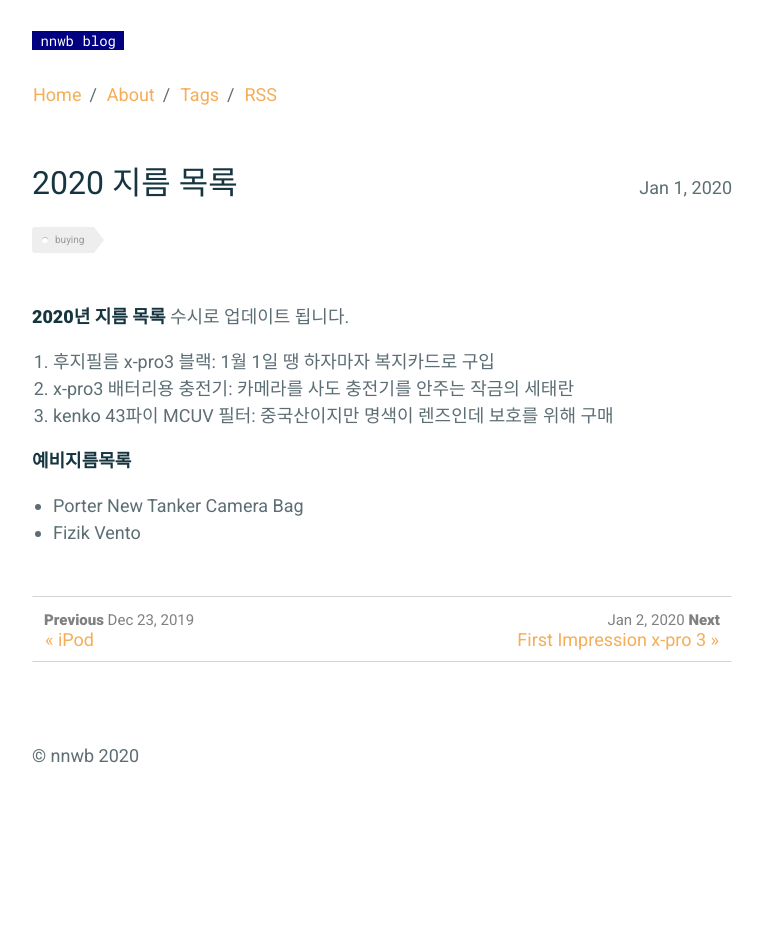
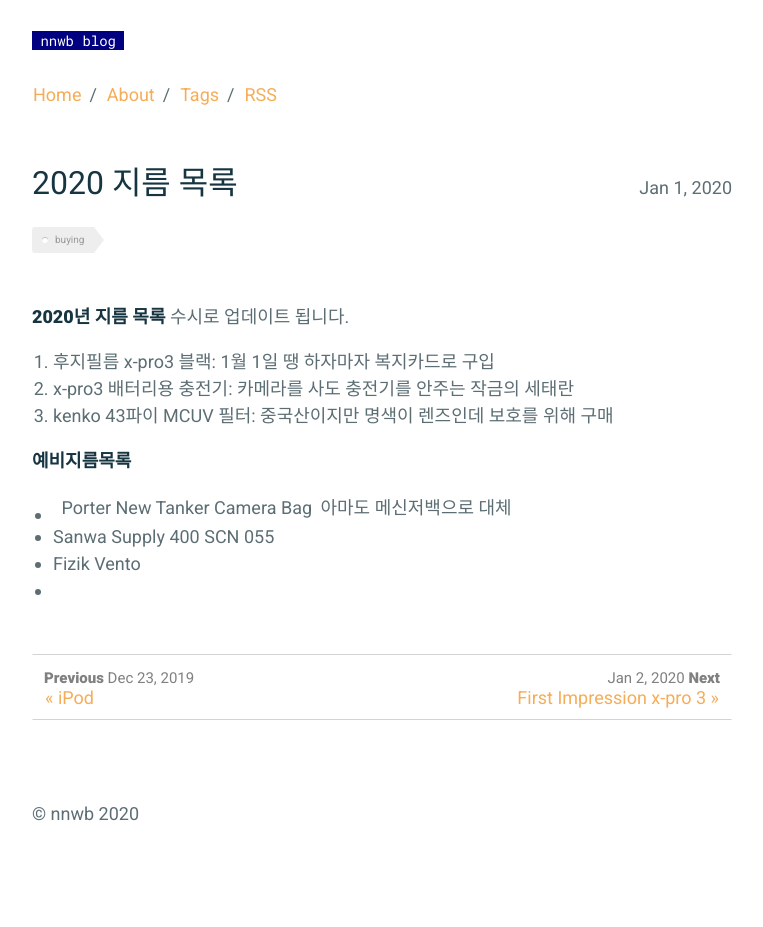
Before and after one commit to nnwb/nnwb.github.io, a Jekyll site: the page built from _posts/2020-01-01-2020buy.md, in a window 1280 px wide. Shown: the whole page, without its empty margins (258-1021 px from the left). Built offline with Jekyll 4.4.1, drawn with Linux system fonts in a browser that asks for light colours; comment, search, counter and statistics services are not loaded; before the commit the page ends 900 px from its top, so only the background shows below that.

Commit message:
Update 2020-01-01-2020buy.md

```diff
--- a/_posts/2020-01-01-2020buy.md
+++ b/_posts/2020-01-01-2020buy.md
@@ -15,5 +15,7 @@ comments: true
 
 
 **예비지름목록**
-- Porter New Tanker Camera Bag
+- ||Porter New Tanker Camera Bag|| 아마도 메신저백으로 대체
+- Sanwa Supply 400 SCN 055
 - Fizik Vento
+-
```
